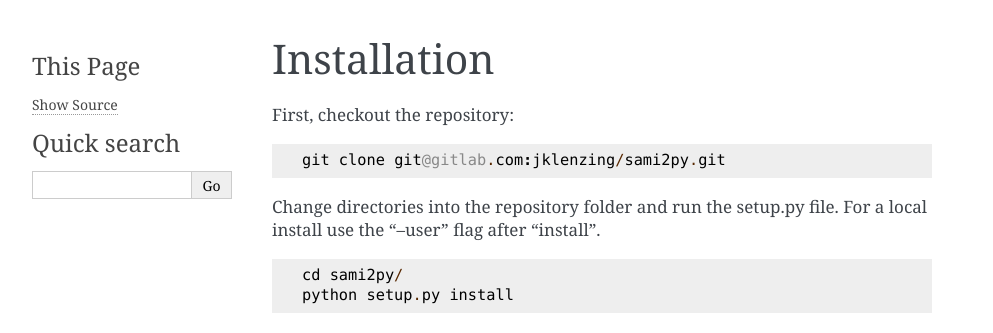
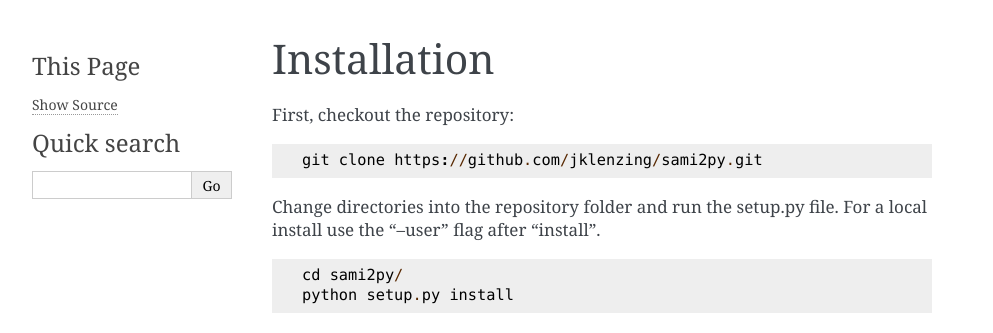
Before and after one commit to sami2py/sami2py, a Sphinx documentation site: the page built from docs/installation.rst, in a window 1280 px wide. Shown: the top 333 px of the page, without its empty margins (148-1141 px from the left). Built offline with Sphinx 7.4.7, drawn with Linux system fonts in a browser that asks for light colours; formulas are drawn with MathJax 3.

Commit message:
Update installation.rst
fixed link from gitlab version

```diff
--- a/docs/installation.rst
+++ b/docs/installation.rst
@@ -5,7 +5,7 @@ First, checkout the repository:
 
 ::
 
-  git clone git@gitlab.com:jklenzing/sami2py.git
+  git clone https://github.com/jklenzing/sami2py.git
 
 Change directories into the repository folder and run the setup.py file.  For
 a local install use the "--user" flag after "install".
```
